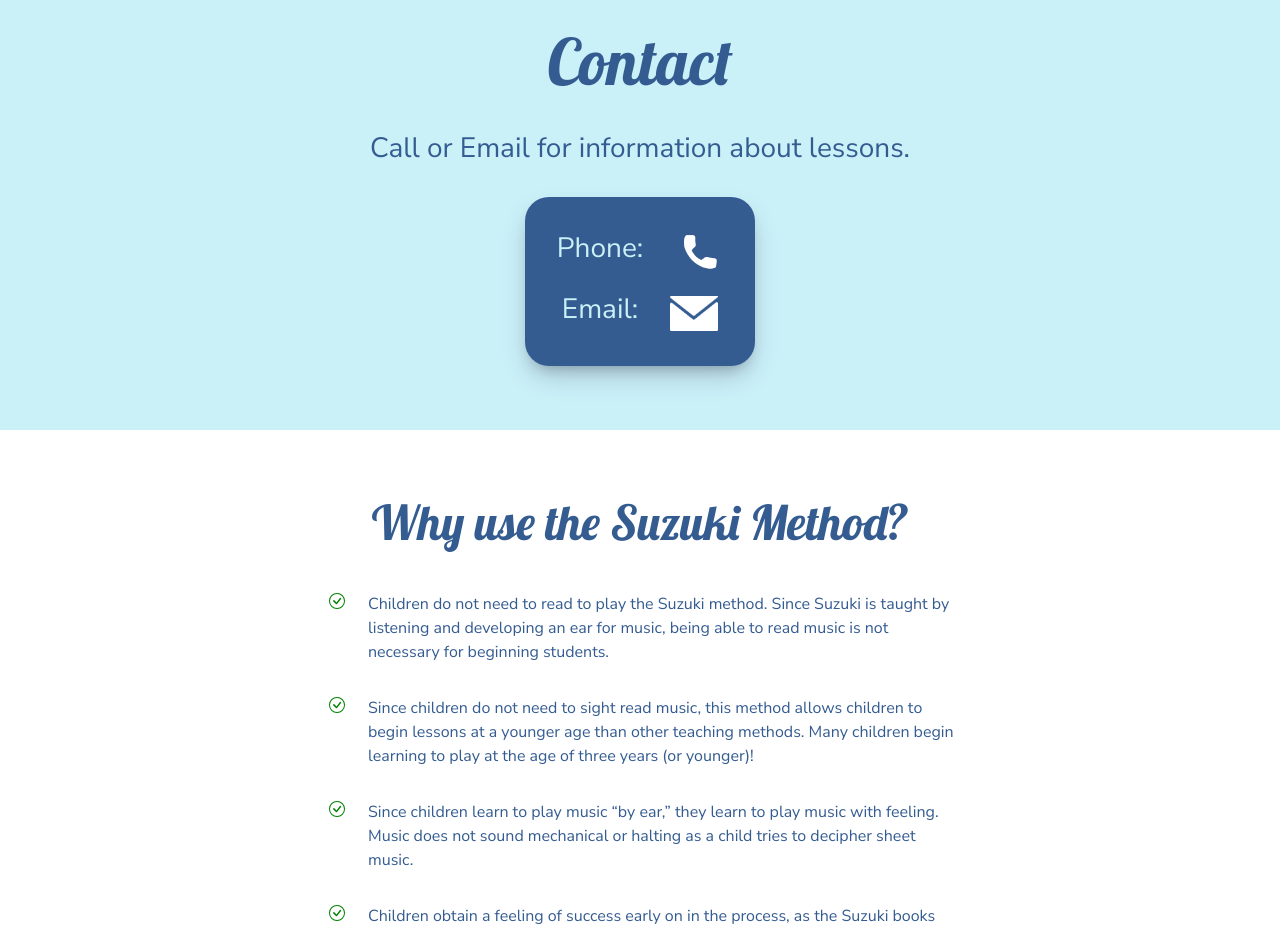
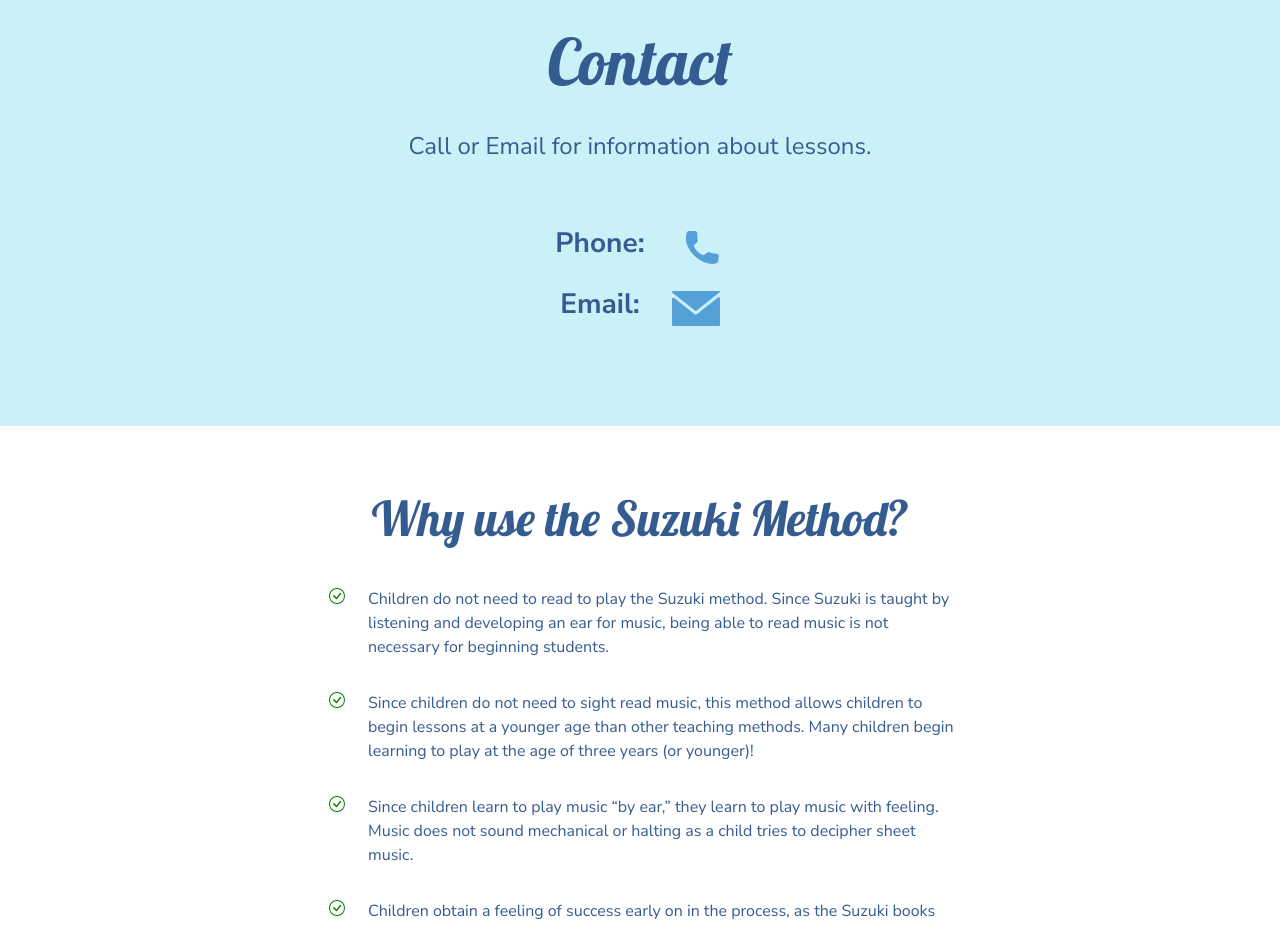
Before and after one commit to eliassymons/classiguitarist, a React (Create React App) app: page / in a window 1280 px wide. Shown: the part 3440-4366 px from the top of the page. Built offline with nearby package versions, Linux system fonts and the light colour scheme.

Commit message:
updated contact form

```diff
--- a/src/style.scss
+++ b/src/style.scss
@@ -387,31 +387,34 @@ nav {
   display: flex;
   flex-direction: column;
   background-color: $light;
+
   align-items: center;
   justify-content: center;
   padding-top: 4rem;
   padding-bottom: 4rem;
   gap: 1.5rem;
-  h3 {
-    color: $light;
-  }
+
   .contact-desc {
     color: $dark;
     text-align: center;
     max-width: 80vw;
+    font-size: 1.5rem;
   }
 }
 .contact-methods {
-  background-color: $dark;
+  color: $dark;
   padding: 2rem;
   border-radius: 1.5rem;
   display: flex;
   flex-direction: column;
-  box-shadow: rgba(50, 50, 93, 0.25) 0px 13px 27px -5px,
-    rgba(0, 0, 0, 0.3) 0px 8px 16px -8px;
+
   gap: 1rem;
   .contact-icon {
     width: 3rem;
+
+    filter: invert(34%) sepia(11%) saturate(2950%) hue-rotate(175deg)
+      brightness(90%) contrast(86%);
+    opacity: 1;
   }
 }
 .contact-item {
@@ -419,6 +422,11 @@ nav {
   gap: 2rem;
   align-items: center;
   justify-content: center;
+  color: $dark;
+  h3 {
+    color: $dark;
+    font-weight: 600;
+  }
 }
 
 //SUZUKI
```
Also changed, not shown: src/style.css.
